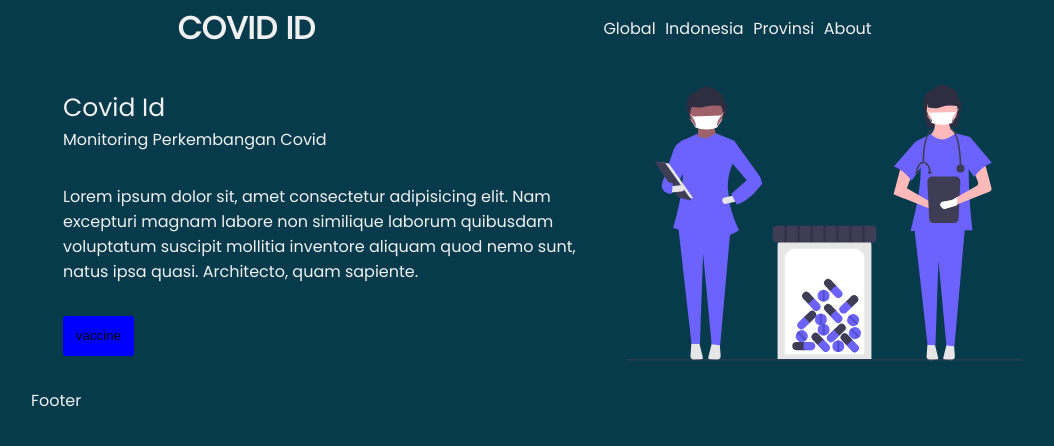
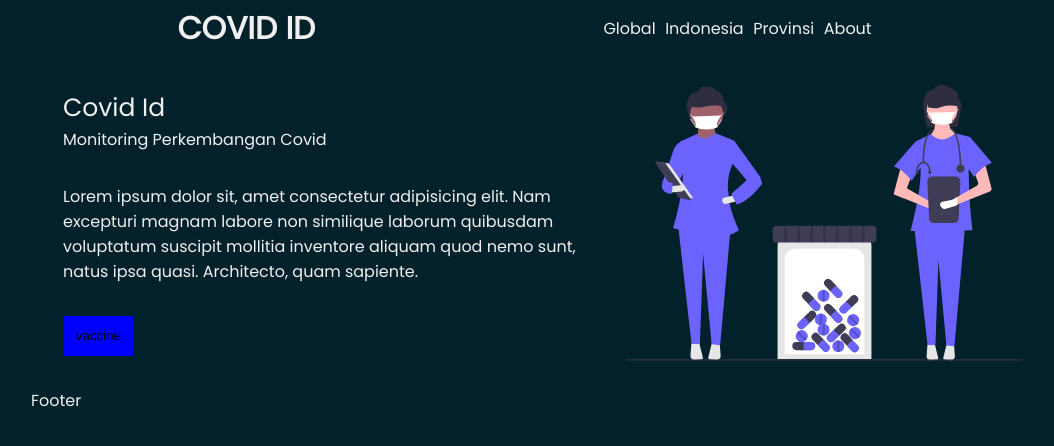
Before and after one commit to amar-ti2021/uas-frontend, a React (Vite) app: page / in a window 1280 px wide. Shown: the top 446 px of the page, without its empty margins (113-1167 px from the left). Built offline with nearby package versions, Linux system fonts and the light colour scheme; no server answers.

Commit message:
feat: Change dark-blue variable to a darker shade of blue
This commit updates the color scheme of the application by changing the primary color to a darker shade of blue.

```diff
--- a/src/index.css
+++ b/src/index.css
@@ -1,6 +1,6 @@
 @import url("https://fonts.googleapis.com/css2?family=Poppins&display=swap");
 :root {
-  --dark-blue: #073b4c;
+  --dark-blue: #02212b;
   --white: #f0f0f0;
 }
 * {
```
